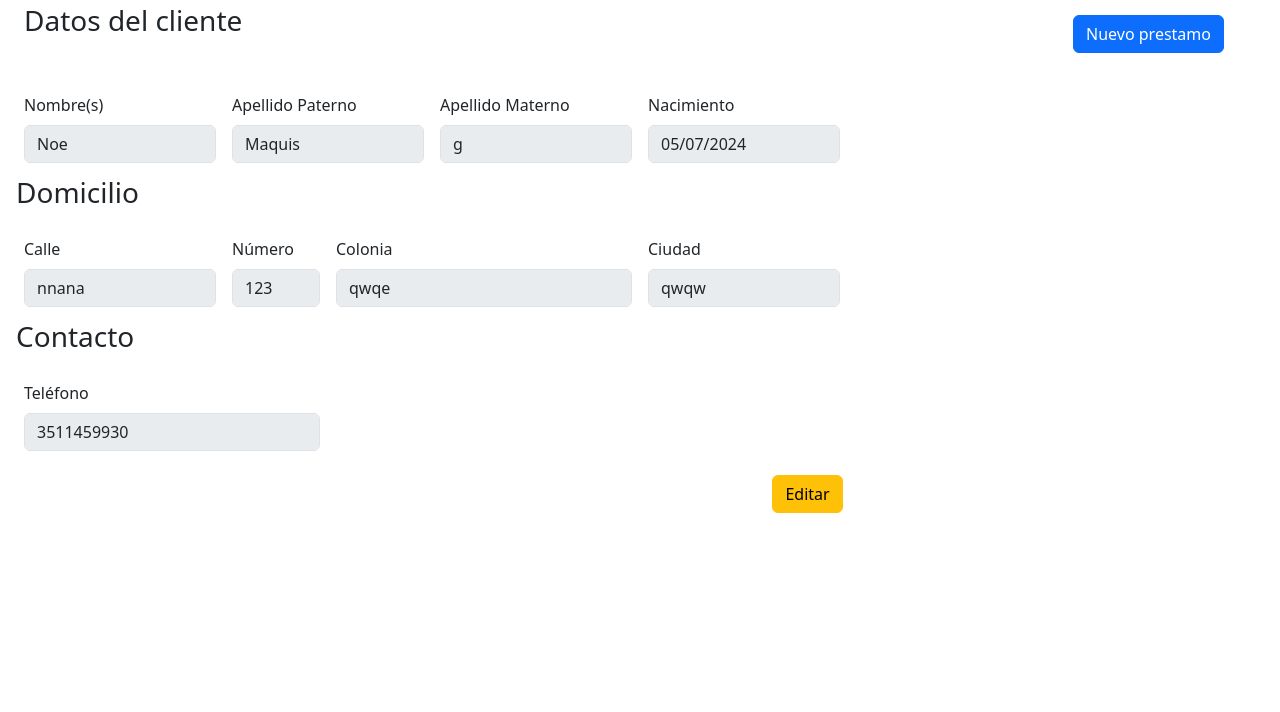
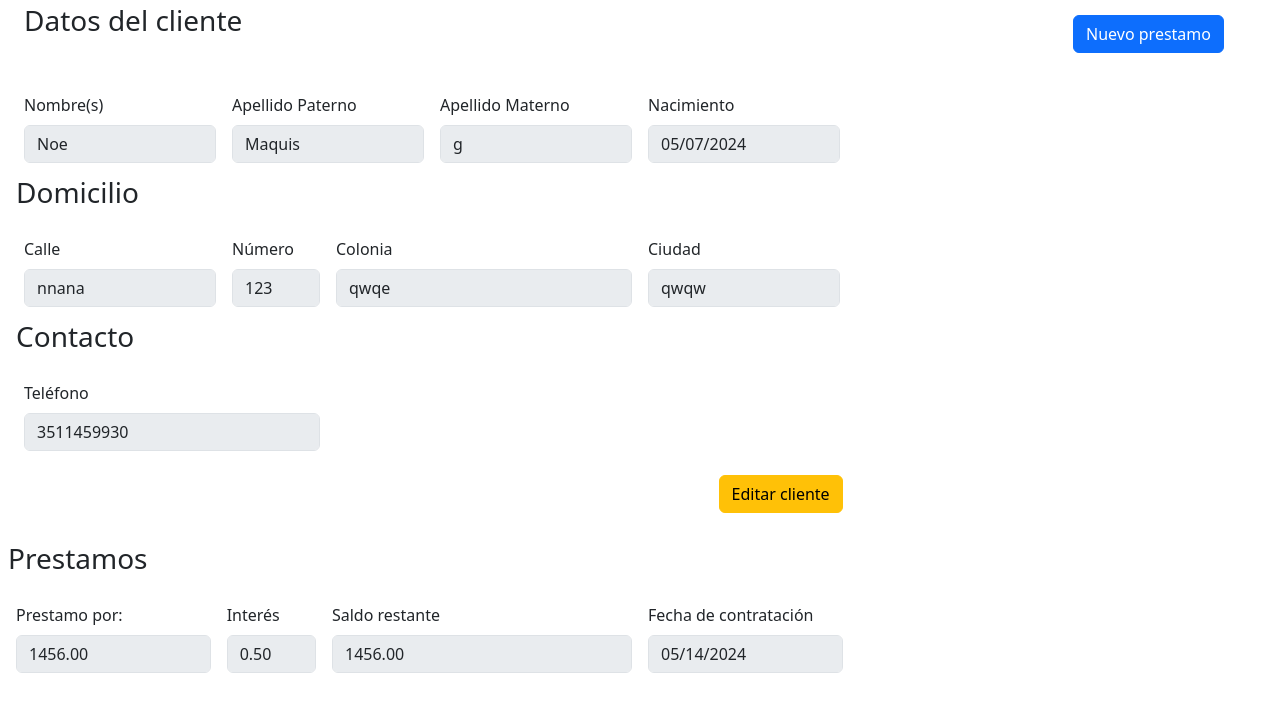
Before and after one commit to NoeReyesG/Financ, a Django app: page /cliente/1 in a window 1280 px wide. Shown: the part 65-777 px from the top of the page. Run offline with Django 5.2, Linux system fonts and the light colour scheme; a user stored in the database is signed in; data comes from the database, SQL or seed files in the repository; both versions use the stored data as it was after the commit.

Commit message:
se registran y despliegan prestamos correctamente

```diff
--- a/financiera/models.py
+++ b/financiera/models.py
@@ -24,15 +24,16 @@ class Cliente (models.Model):
     telefono_regex = RegexValidator(regex=r'^\d{10,10}$', message="Formato permitido: '4431234567'. Diez digitos.")
     telefono = models.CharField(blank = True, validators=[telefono_regex], max_length=13)
 
-    def __str__(self):
-        string = self.nombre + " " + self.apellido_paterno + " " + self.apellido_materno
-        return string
+    # def __str__(self):
+    #     string = self.nombre + " " + self.apellido_paterno + " " + self.apellido_materno
+    #     return string
 
 class Prestamo(models.Model):
     cliente_id = models.ForeignKey(Cliente, on_delete=models.PROTECT)
-    cantidad_inicial = models.DecimalField(max_digits= 5, decimal_places=2)
-    balance = models.DecimalField(max_digits = 5, decimal_places=2)
+    cantidad_inicial = models.DecimalField(max_digits= 7, decimal_places=2)
+    balance = models.DecimalField(max_digits = 7, decimal_places=2)
     parcialidades = models.IntegerField(validators=[MinValueValidator(1), MaxValueValidator(48)])
+    interes = models.DecimalField(max_digits=4, decimal_places=2, default=0)
     fecha = models.DateTimeField(auto_now_add=True)
 
 class Abono(models.Model):
--- a/financiera/static/financiera/cliente.js
+++ b/financiera/static/financiera/cliente.js
@@ -14,7 +14,7 @@ function editar(event){
 
         submitButton = document.querySelector('#editar-btn');
         submitButton.innerHTML='';
-        submitButton.innerHTML='Guardar';
+        submitButton.innerHTML='Guardar cambios';
         console.log("2");
         inputs = document.querySelectorAll('#cliente input');
         inputs.forEach(input => {
--- a/financiera/templates/financiera/cliente.html
+++ b/financiera/templates/financiera/cliente.html
@@ -70,20 +70,41 @@
             </div> -->
         </section>
         <div class="col-8 d-flex justify-content-end p-3 m-2">
-            <button class="btn btn-warning" id="editar-btn" type="submit">Editar</button>
+            <button class="btn btn-warning" id="editar-btn" type="submit">Editar cliente</button>
         </div>
     </form>
-    <!-- <div class="col-8 d-flex justify-content-end p-3 m-2">
-        <button class="btn btn-warning" onclick="editar()">Editar...</button>
-    </div> -->
 
+
+    {% for prestamo in prestamos %}
+    <p class="fs-3 m-2">Prestamos</p>
+    <section class="row g-3 m-2">
+        <div class="col-md-2">
+            <label for="cantidad-inicial{{prestamo.id}}" class="form-label">Prestamo por:</label>
+            <input type="text" class="form-control" id="cantidad-inicial" name="cantidad-inicial{{prestmo.id}}" disabled value = {{prestamo.cantidad_inicial}} >
+        </div>
+        <div class="col-md-1">
+            <label for="interes{{prestamo.id}}" class="form-label">Interés</label>
+            <input type="number" class="form-control" id="interes{{prestamo.id}}" name="interes{{prestamo.id}}" disabled value = {{prestamo.interes}}>
+        </div>
+        <div class="col-md-3">
+            <label for="saldo{{prestamo.id}}" class="form-label">Saldo restante</label>
+            <input type="text" class="form-control" id="saldo{{prestamo.id}}" name="saldo{{prestamo.id}}" disabled value ={{prestamo.balance}}>
+        </div>
+        <div class="col-md-2">
+            <label for="fecha{{prestamo.id}}" class="form-label">Fecha de contratación</label>
+            <input type="date" class="form-control" id="ciudad" name="fecha{{prestamo.id}}" disabled value = {{prestamo.fecha | date:"Y-m-d"}}>
+        </div>
+    </section>
+    {%empty%}
+        <p class="fs-3 m-2 p-2">Cliente sin prestamos</p>
+    {% endfor %}
 
     <!--Modal para nuevo prestamo-->
     <section class="modal fade" id="prestamoModal" tabindex="-1" aria-labelledby="prestamoModalLabel" aria-hidden="true">
-        <div class="modal-dialog modal-dialog-centered modal-dialog-scrollable modal-lg">
+        <div class="modal-dialog modal-dialog-centered modal-dialog-scrollable">
           <div class="modal-content">
             <div class="modal-header">
-              <h1 class="modal-title fs-5" id="prestamoModalLabel">Nuevo prestamo a nombre de {{cliente}}</h1>
+              <h1 class="modal-title fs-5" id="prestamoModalLabel">Nuevo prestamo a nombre de {{cliente.nombre}} {{cliente.apellido_paterno}} {{cliente.apellido_materno}}</h1>
               <button type="button" class="btn-close" data-bs-dismiss="modal" aria-label="Close"></button>
             </div>
             <form action="{% url 'nuevo-prestamo' cliente.id %}" method="post">
@@ -91,9 +112,13 @@
                 <div class="modal-body">
                     <div class ="mb-3">
                         <label for="cantidad" class="form-label">Cantidad</label>
-                        <input type="number" class="form-control" id="cantidad" name="cantidad">
+                        <input type="number" class="form-control" id="cantidad" name="cantidad" required>
                     </div>
-                    <select class="form-select" aria-label="Default select" id="plazo" name="plazo">
+                    <div class ="mb-3">
+                        <label for="interes" class="form-label">Interes</label>
+                        <input type="number" class="form-control" id="interes" name="interes" required placeholder="0.00%" step="0.01", min="0">
+                    </div>
+                    <select class="form-select" aria-label="Default select" id="parcialidades" name="parcialidades" required>
                         <option selected disabled>Selecciona un plazo</option>
                         <option value="3">3 meses</option>
                         <option value="6">6 meses</option>
--- a/financiera/templates/financiera/layout.html
+++ b/financiera/templates/financiera/layout.html
@@ -34,10 +34,10 @@
                     Dropdown
                   </a>
                   <ul class="dropdown-menu">
-                    <li><a class="dropdown-item" href="#">Action</a></li>
-                    <li><a class="dropdown-item" href="#">Another action</a></li>
+                    <li><a class="dropdown-item" href="#">pendiente</a></li>
+                    <li><a class="dropdown-item" href="#">pendiente</a></li>
                     <li><hr class="dropdown-divider"></li>
-                    <li><a class="dropdown-item" href="#">Something else here</a></li>
+                    <li><a class="dropdown-item" href="#">También pendiente</a></li>
                   </ul>
                 </li>
                 <li class="nav-item">
--- a/financiera/urls.py
+++ b/financiera/urls.py
@@ -2,6 +2,7 @@ from . import views
 from django.urls import path
 
 urlpatterns = [
+
     path("", views.index, name="home"),
     path("login", views.login_user, name = "login"),
     path("sign-in", views.signin,  name = "sign-in" ),
--- a/financiera/views.py
+++ b/financiera/views.py
@@ -2,9 +2,8 @@ from django.db import IntegrityError
 from django.shortcuts import render
 from django.http import HttpResponse, HttpResponseRedirect
 from django.urls import reverse
-from django.views import generic
 from django  import forms
-from .models import Cliente, User
+from .models import Cliente, User, Prestamo
 from django.contrib.auth import authenticate, login, logout
 from django.contrib.auth.decorators import login_required
 from django.core.validators import RegexValidator
@@ -26,10 +25,11 @@ class customerForm(forms.Form):
     telefono_regex = RegexValidator(regex=r'\d{10,10}$', message="Formato permitido: '+52 4431234567'. Diez digitos.")
     telefono = forms.CharField(validators=[telefono_regex], max_length=13, required=False, widget = forms.TextInput(attrs = {'class':'form-control', 'type':'number'}))
 
-@login_required
 def index(request):
-    return render(request, "financiera/index.html")
-
+    if request.user.is_authenticated:
+        return render(request, "financiera/index.html")
+    else:
+        return HttpResponseRedirect(reverse('login'))
 
 def login_user(request):
     '''Inicio de sesión del usuario'''
@@ -47,7 +47,10 @@ def login_user(request):
                 "message": "Usuario o password incorrecto"
             })
     else:
-        return render(request, "financiera/login.html")
+        if request.user.is_authenticated:
+            return HttpResponseRedirect(reverse("home"))
+        else:
+            return render(request, "financiera/login.html")
 
 def logout_view(request):
     logout(request)
@@ -149,23 +152,34 @@ def consultar_cliente(request):
 #Administración de cliente
 @login_required
 def cliente_config(request, id=None):
+    context = {}
     if request.method == 'POST':
         pass
     else:
         if id:
             cliente = Cliente.objects.filter(user_id = request.user, id = id)
-            print(cliente[0])
-    return render(request, "financiera/cliente.html", {
-        'cliente': cliente[0]
-    })
+            prestamos = Prestamo.objects.filter(cliente_id = cliente[0])
+            context['cliente'] = cliente[0]
+            context['prestamos'] = prestamos
+    return render(request, "financiera/cliente.html", context)
 
 
 # def actualizar_cliente(cliente, pk):
-
+@login_required
 def nuevo_prestamo(request, cliente_id):
     if request.method == 'POST':
         cantidad = request.POST['cantidad']
-        plazo = request.POST['plazo']
-        print(cantidad, plazo)
+        parcialidades = request.POST['parcialidades']
+        interes = request.POST['interes']
+
+        cliente = Cliente.objects.get(pk=cliente_id, user_id = request.user)
+
+        nuevo_prestamo = Prestamo(cliente_id = cliente,
+                                cantidad_inicial = cantidad,
+                                balance = cantidad,
+                                parcialidades = parcialidades,
+                                interes = interes
+                                )
+        nuevo_prestamo.save()
 
     return HttpResponseRedirect(reverse("cliente", kwargs={"id": cliente_id}))
```
Also changed, not shown: db.sqlite3, financiera/migrations/0005_prestamo_interes.py (added), financiera/migrations/0006_alter_prestamo_balance_and_more.py (added).
